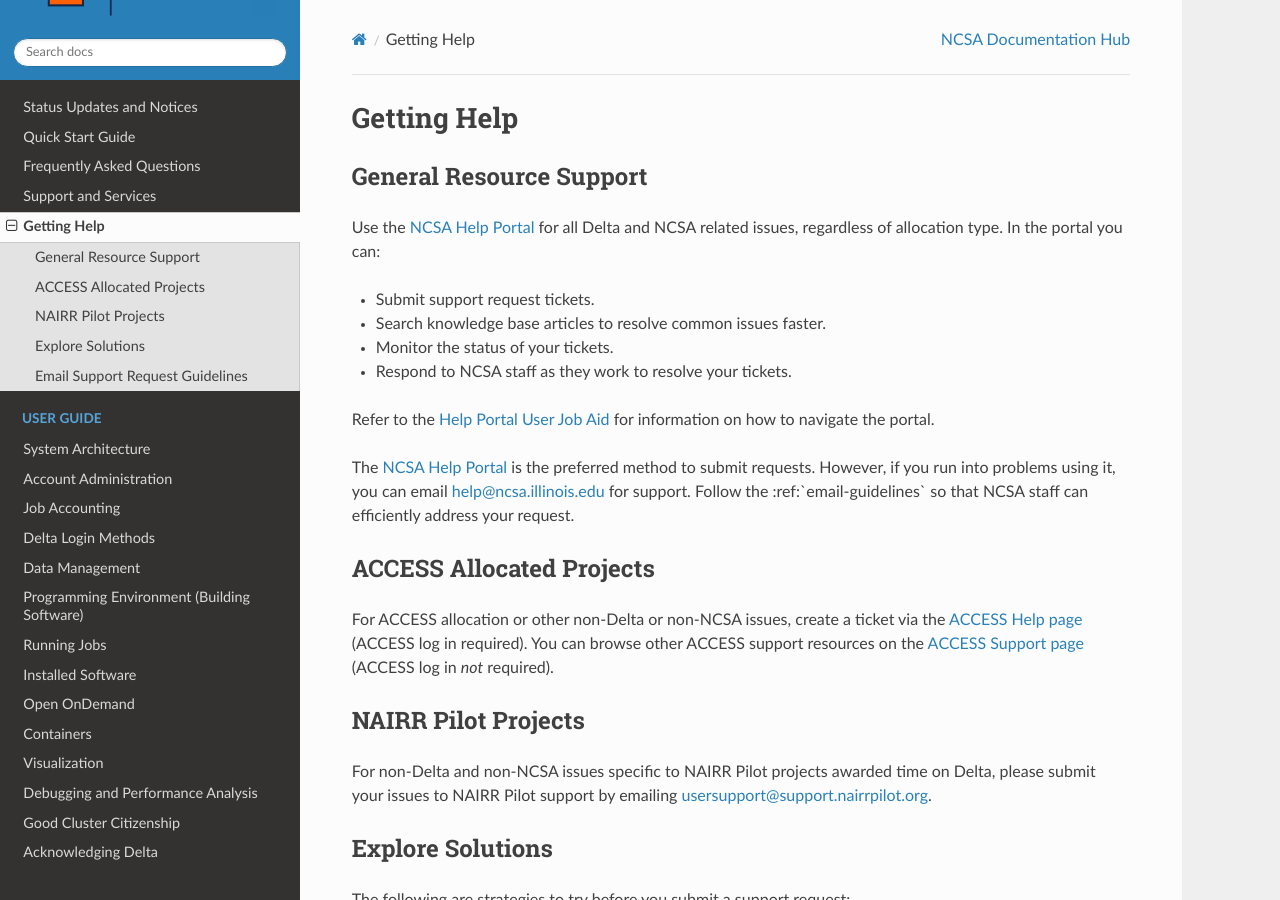
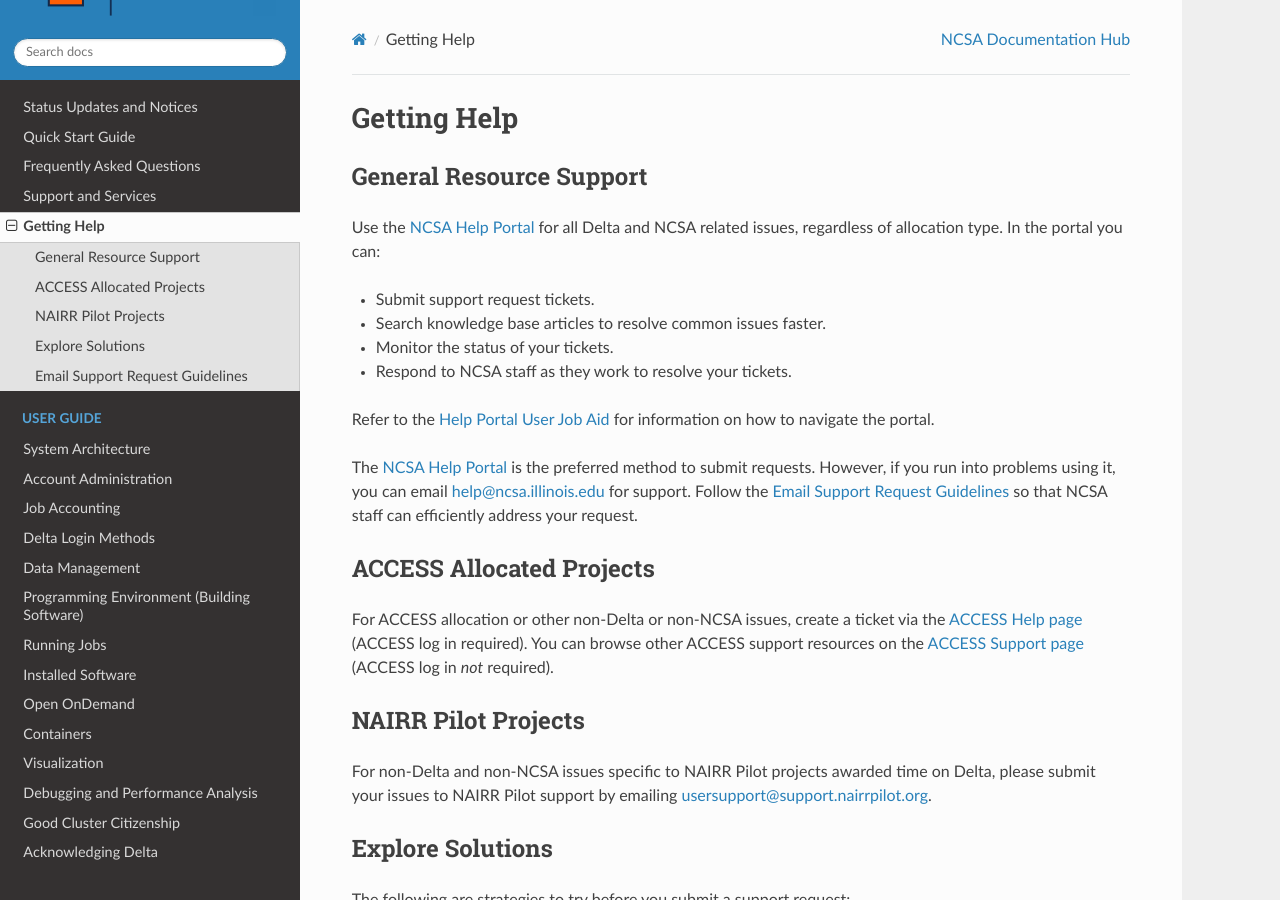
Before and after one commit to ncsa/Delta_doc, a Sphinx documentation site: the page built from docs/source/help.rst, in a window 1280 px wide and 900 px high. Built offline with Sphinx 7.4.7 and the Read the Docs theme 3.1.0, drawn with Linux system fonts in a browser that asks for light colours.

Commit message:
Update help.rst updated general resource support
changed the html paragraph back to rst so that the internal page link to the email guidelines section will work

```diff
--- a/docs/source/help.rst
+++ b/docs/source/help.rst
@@ -17,9 +17,7 @@ Use the `NCSA Help Portal <http://help.ncsa.illinois.edu>`_ for all Delta and NC
 
 Refer to the `Help Portal User Job Aid <https://docs.ncsa.illinois.edu/en/latest/_static/JSMUsersJobAid.pdf>`_ for information on how to navigate the portal.
 
-.. raw:: html
-
-   <p>The <a href="http://help.ncsa.illinois.edu">NCSA Help Portal</a> is the preferred method to submit requests. However, if you run into problems using it, you can email <a href="mailto:help@ncsa.illinois.edu?subject=Delta: ">help@ncsa.illinois.edu</a> for support. Follow the :ref:`email-guidelines` so that NCSA staff can efficiently address your request.</p>
+The `NCSA Help Portal <http://help.ncsa.illinois.edu>`_ is the preferred method to submit requests. However, if you run into problems using it, you can email help@ncsa.illinois.edu for support. Follow the :ref:`email-guidelines` so that NCSA staff can efficiently address your request.
 
 ACCESS Allocated Projects
 ---------------------
```
